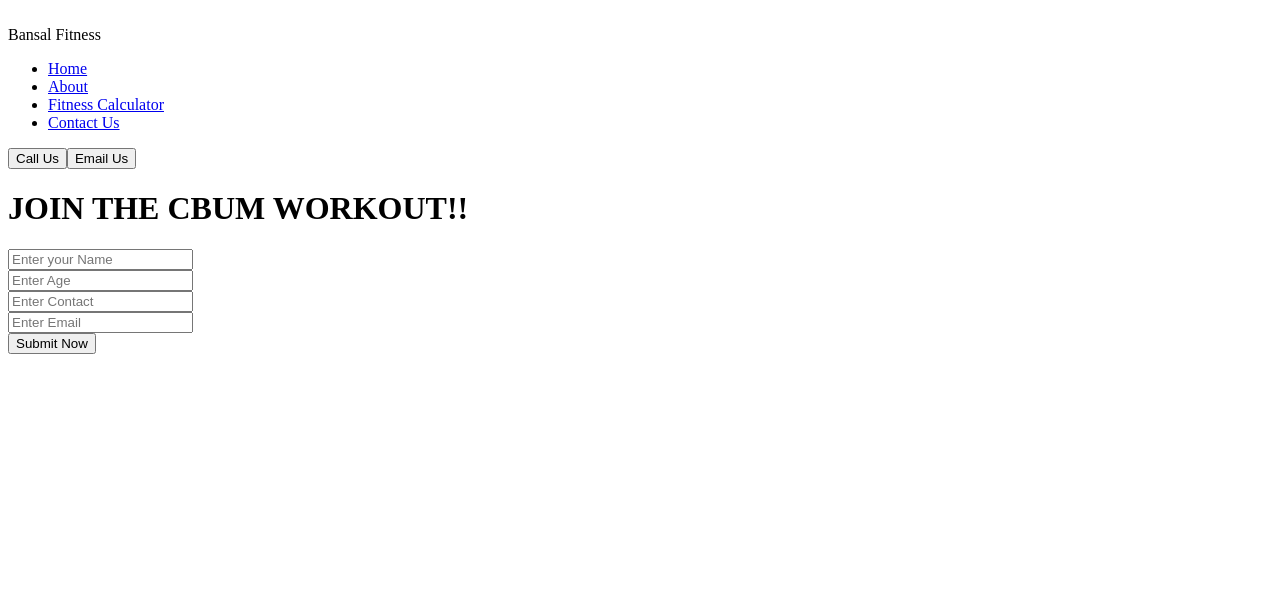
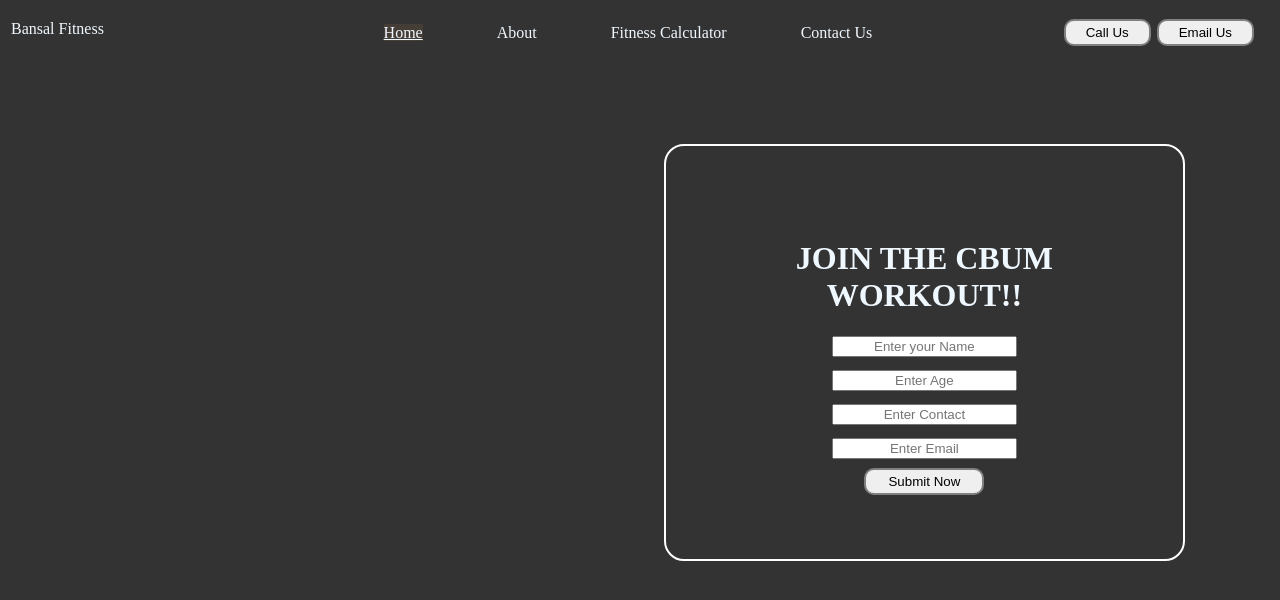
Before and after one commit to Bugbuster2004/gym-management-website, a plain HTML site: page src/client/index.html in a window 1280 px wide. Drawn offline with Linux system fonts and the light colour scheme.

Commit message:
add changes

```diff
--- a/src/client/index.html
+++ b/src/client/index.html
@@ -8,8 +8,7 @@
     <title>Fitness</title>
 
 </head>
-<link rel="stylesheet" href="CSS/style.css">
-<link href="./index.css">
+    <link rel="stylesheet" href="./index.css">
 </link>
 
 <body>
```
